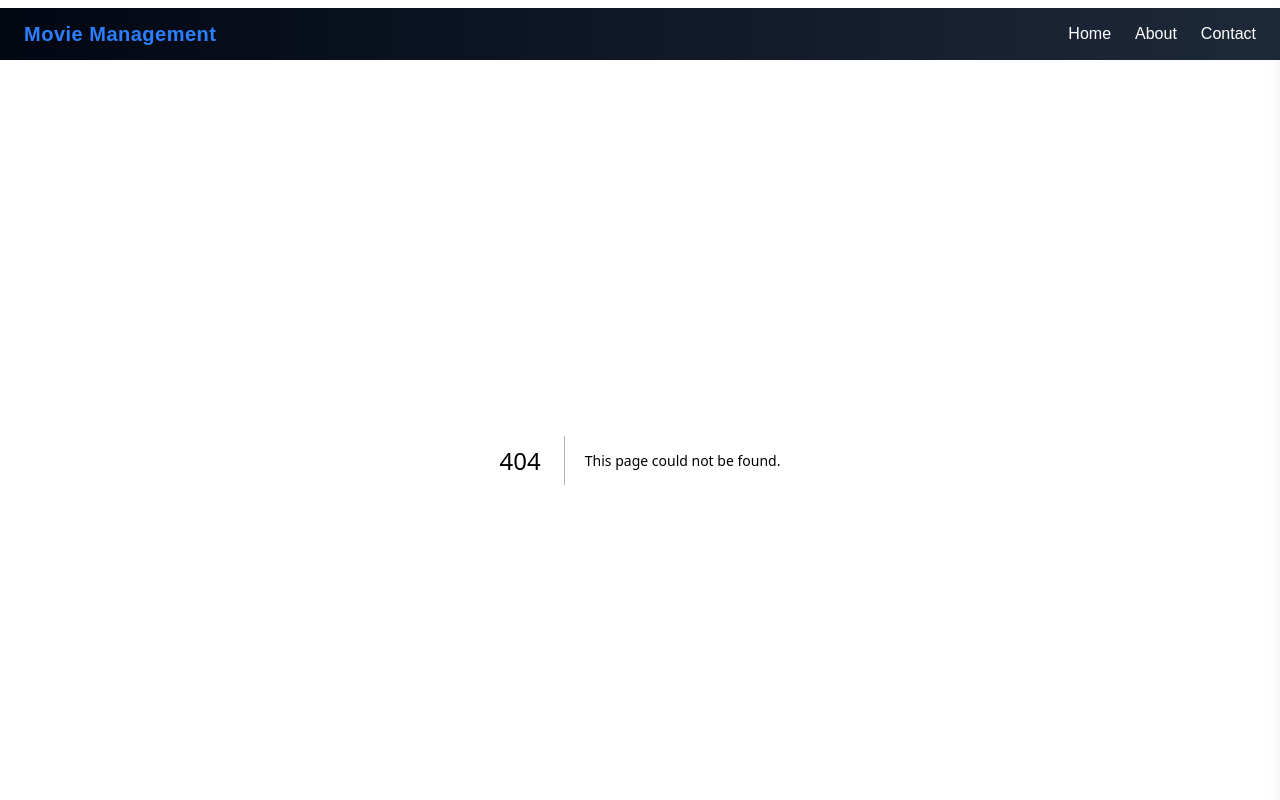
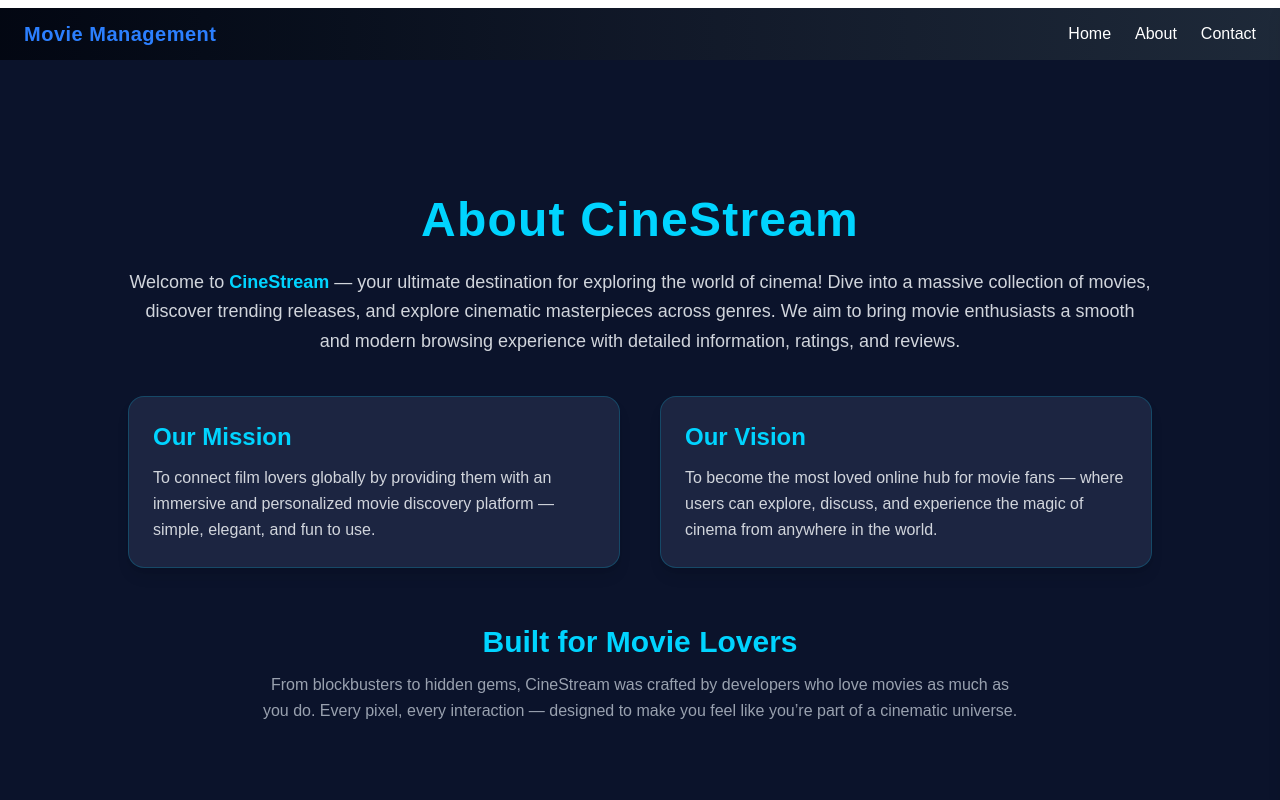
Before and after one commit to Zain-Ali3830/movie-management, a Next.js app: page /pages/about in a window 1280 px wide. Before the commit this address had no page. Shown: the top 800 px of the page. Built offline with nearby package versions, Linux system fonts and the light colour scheme.

Commit message:
made about page

```diff
--- a/src/app/components/navbar.jsx
+++ b/src/app/components/navbar.jsx
@@ -21,7 +21,7 @@ function Navbar() {
             <Link href="/pages/home" className="hover:text-blue-400 transition duration-300">
               Home
             </Link>
-            <Link href="/about" className="hover:text-blue-400 transition duration-300">
+            <Link href="/pages/about" className="hover:text-blue-400 transition duration-300">
               About
             </Link>
             <Link href="/contact" className="hover:text-blue-400 transition duration-300">
@@ -63,7 +63,7 @@ function Navbar() {
             Home
           </Link>
           <Link
-            href="/about"
+            href="/pages/about"
             className="hover:text-blue-400 transition duration-300"
             onClick={() => setIsOpen(false)}
           >
--- /dev/null
+++ b/src/app/pages/about/page.jsx
@@ -0,0 +1,53 @@
+import React from "react";
+
+export default function About() {
+  return (
+    <div className="min-h-screen bg-[#0b132b] text-white flex flex-col items-center justify-center px-6 py-16">
+      <div className="max-w-5xl text-center">
+        <h1 className="text-5xl font-bold mb-6 text-[#00d4ff] tracking-wide">
+          About CineStream
+        </h1>
+        <p className="text-gray-300 text-lg leading-relaxed mb-10">
+          Welcome to <span className="text-[#00d4ff] font-semibold">CineStream</span> —
+          your ultimate destination for exploring the world of cinema!
+          Dive into a massive collection of movies, discover trending releases,
+          and explore cinematic masterpieces across genres.
+          We aim to bring movie enthusiasts a smooth and modern browsing experience
+          with detailed information, ratings, and reviews.
+        </p>
+
+        <div className="grid sm:grid-cols-2 gap-10 text-left">
+          <div className="bg-[#1c2541] p-6 rounded-2xl shadow-lg border border-[#00d4ff]/20 hover:border-[#00d4ff]/50 transition">
+            <h2 className="text-2xl font-semibold text-[#00d4ff] mb-3"> Our Mission</h2>
+            <p className="text-gray-300 leading-relaxed">
+              To connect film lovers globally by providing them with
+              an immersive and personalized movie discovery platform —
+              simple, elegant, and fun to use.
+            </p>
+          </div>
+
+          <div className="bg-[#1c2541] p-6 rounded-2xl shadow-lg border border-[#00d4ff]/20 hover:border-[#00d4ff]/50 transition">
+            <h2 className="text-2xl font-semibold text-[#00d4ff] mb-3"> Our Vision</h2>
+            <p className="text-gray-300 leading-relaxed">
+              To become the most loved online hub for movie fans —
+              where users can explore, discuss, and experience the
+              magic of cinema from anywhere in the world.
+            </p>
+          </div>
+        </div>
+
+        <div className="mt-14">
+          <h3 className="text-3xl font-semibold mb-3 text-[#00d4ff]">
+            Built for Movie Lovers
+          </h3>
+          <p className="text-gray-400 max-w-3xl mx-auto leading-relaxed">
+            From blockbusters to hidden gems, CineStream was crafted
+            by developers who love movies as much as you do.
+            Every pixel, every interaction — designed to make you feel
+            like you’re part of a cinematic universe.
+          </p>
+        </div>
+      </div>
+    </div>
+  );
+}
```
